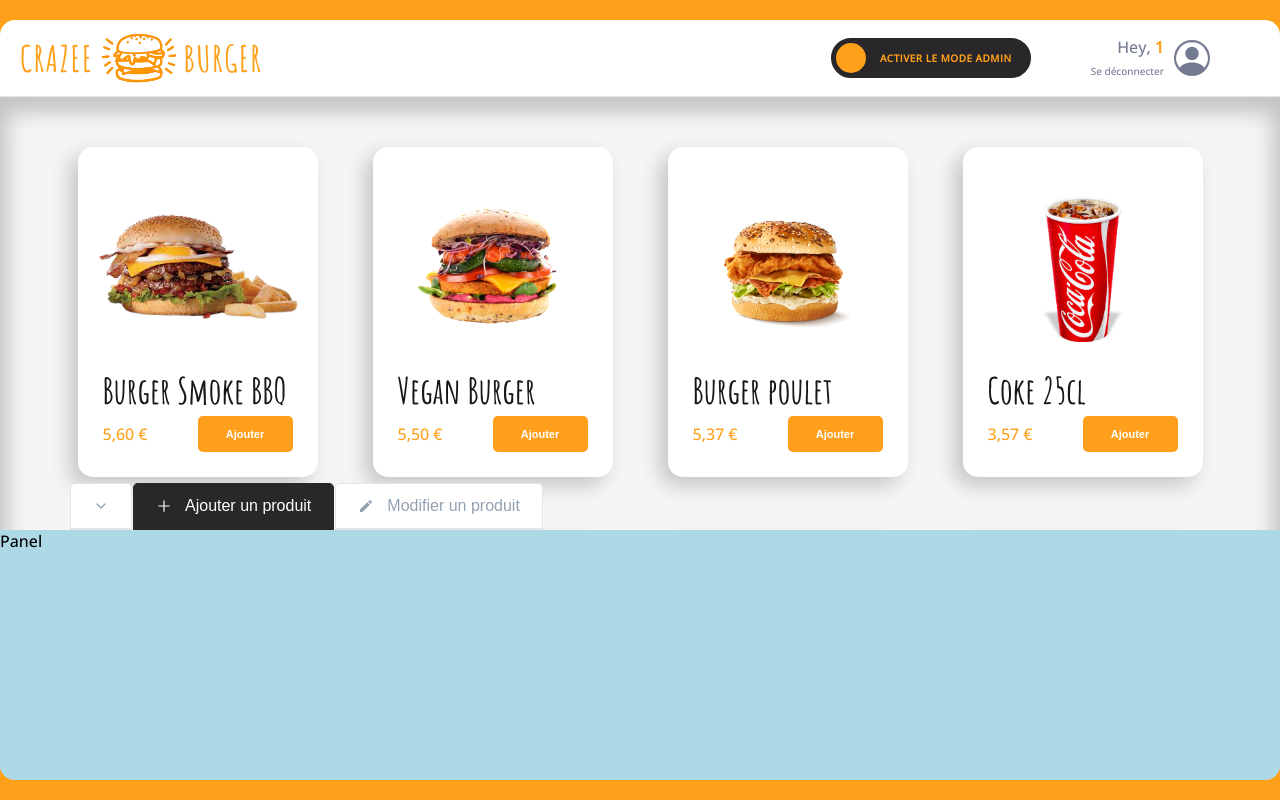
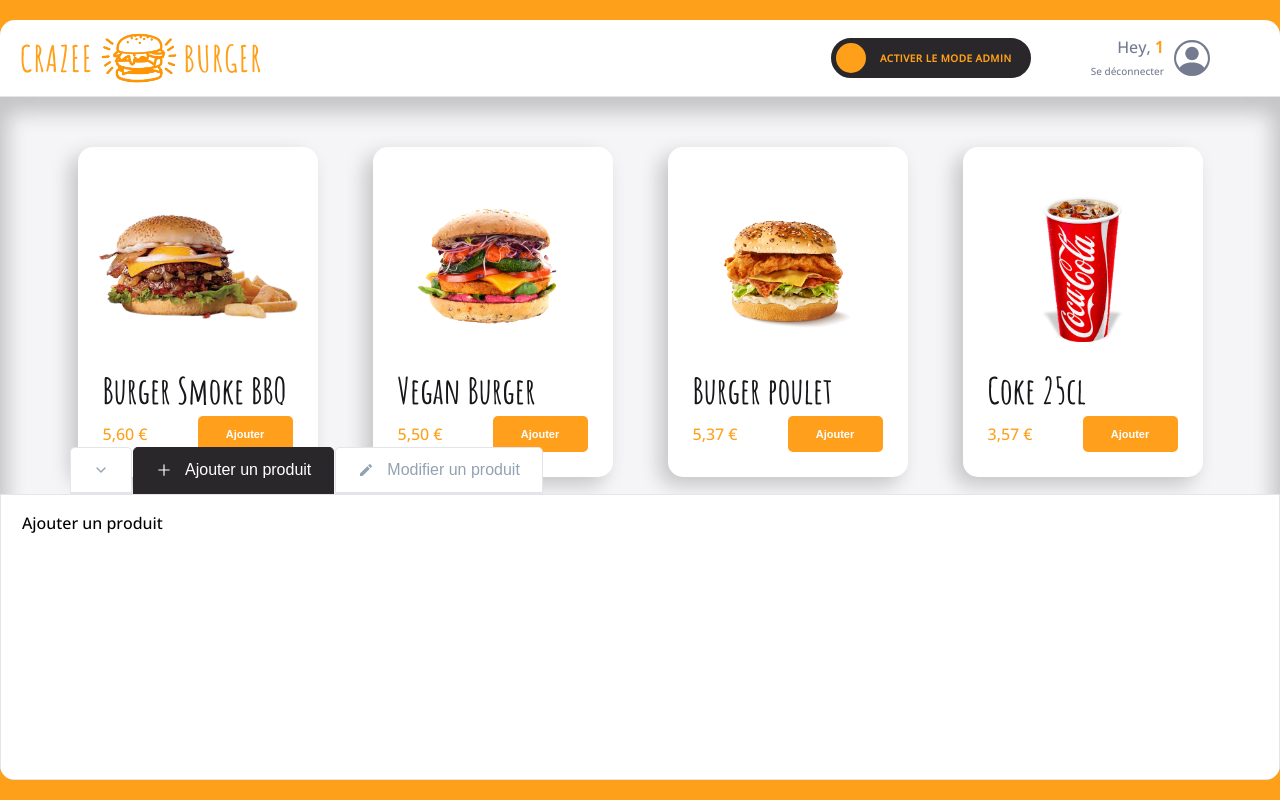
Before and after one commit to Nyzuro/crazee-burger, a React (Vite) app: page /order/1 in a window 1280 px wide. Built offline with nearby package versions, Linux system fonts and the light colour scheme; grey boxes are pictures that could not be loaded.

Commit message:
💄 F07: ORDER > AdminPanel > Change text depending on what button is clicked

```diff
--- a/src/components/pages/order/Main/AdminPanel.jsx
+++ b/src/components/pages/order/Main/AdminPanel.jsx
@@ -29,7 +29,9 @@ export default function AdminPanel() {
 					Modifier un produit
 				</button>
 			</div>
-			<div className="panel">Panel</div>
+			<div className="panel">
+				{activePanel === "add" ? "Ajouter un produit" : "Modifier un produit"}
+			</div>
 		</AdminPanelStyled>
 	);
 }
@@ -89,6 +91,8 @@ const AdminPanelStyled = styled.div`
 	}
 	.panel {
 		height: 250px;
-		background-color: lightblue;
+		padding: 17px 21px;
+		border: 1px solid #e4e5e9;
+		background-color: ${theme.colors.white};
 	}
 `;
```
